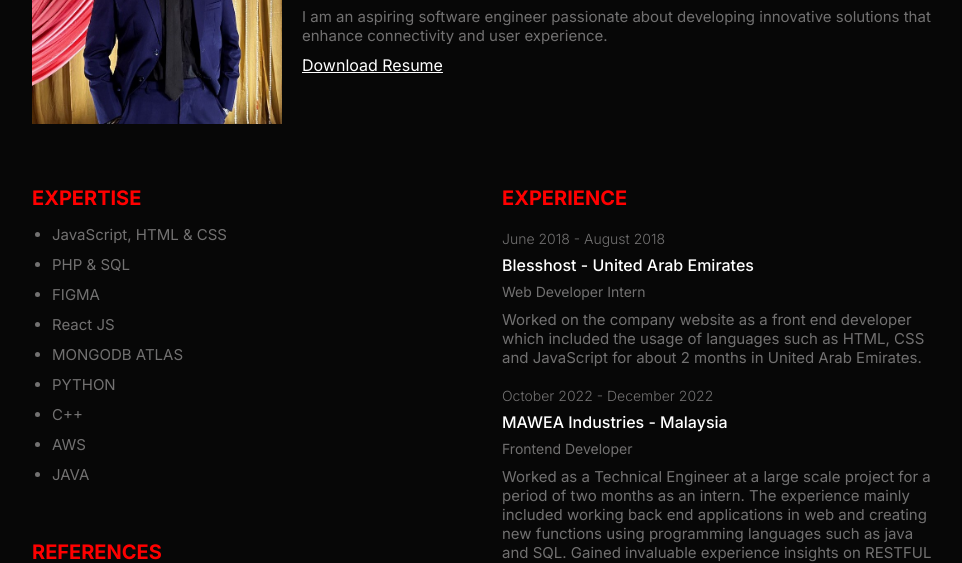
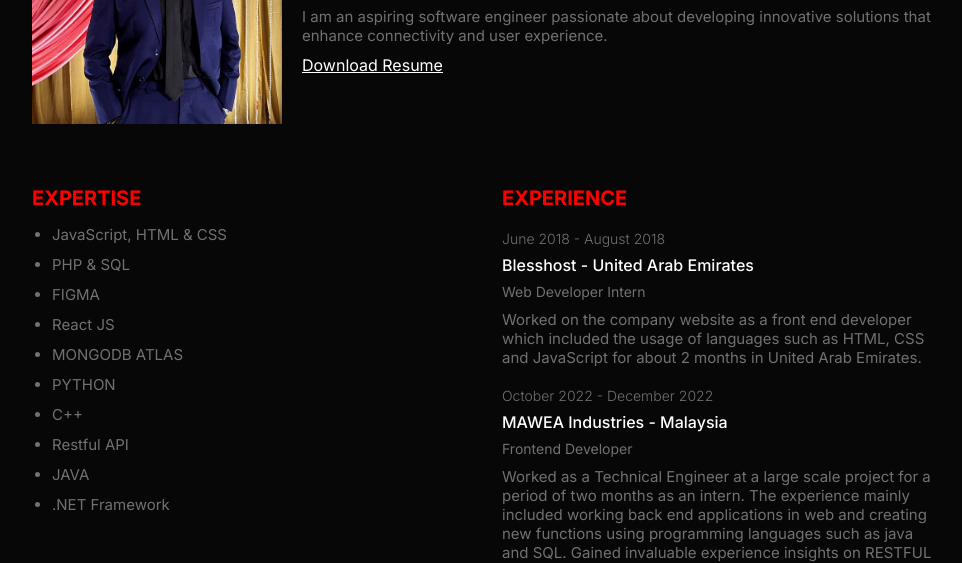
Before and after one commit to mohammedfaisalsalim/faisalsalim, a plain HTML site: page index.html in a window 1280 px wide. Shown: the part 198-761 px from the top of the page, without its empty margins (158-1120 px from the left). Drawn offline with nearby package versions, Linux system fonts and the light colour scheme.

Commit message:
Update index.html

```diff
--- a/index.html
+++ b/index.html
@@ -42,8 +42,9 @@
           <li>MONGODB ATLAS</li>
           <li>PYTHON</li>
           <li>C++</li>
-          <li>AWS</li>
+          <li>Restful API</li>
           <li>JAVA</li>
+          <li>.NET Framework</li>
         </ul>
       </div>
       <div class="ref">
```
